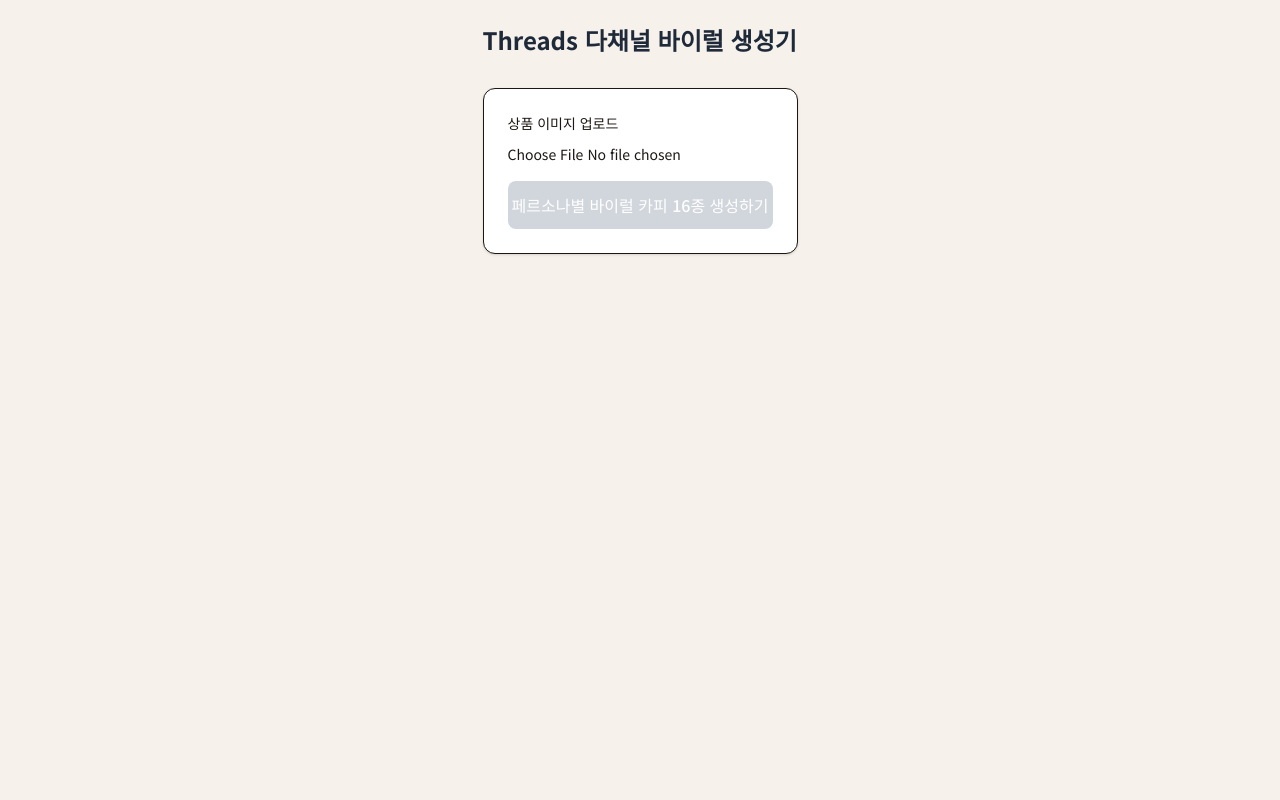
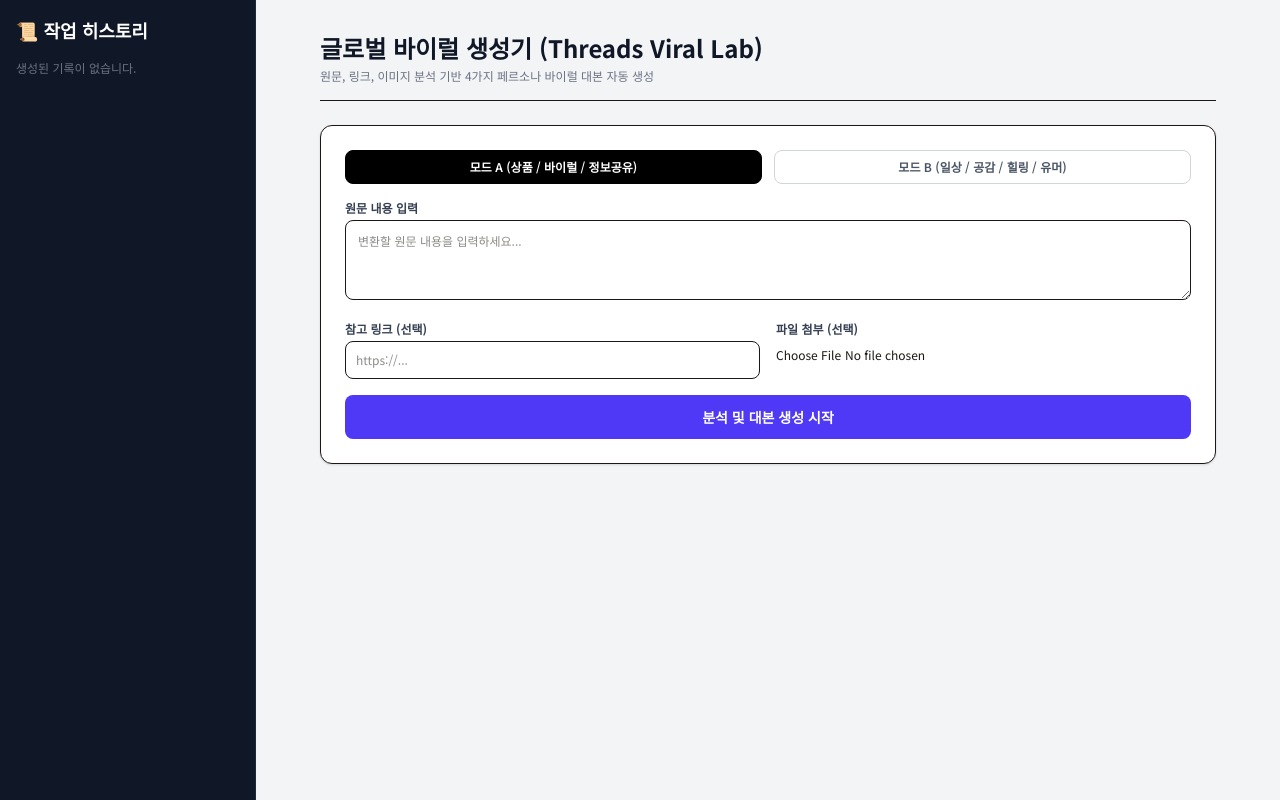
Before and after one commit to ilbon4955-glitch/threads-system, a Next.js app: page / in a window 1280 px wide. Built offline with nearby package versions, Linux system fonts and the light colour scheme.

Commit message:
Restore full UI and update to 4 personas with gemini-3.6-flash

```diff
--- a/src/app/page.tsx
+++ b/src/app/page.tsx
@@ -1,14 +1,22 @@
 "use client";
 
-import { useState } from "react";
+import { useState, useEffect } from "react";
 
 export default function Home() {
+  const [apiKey, setApiKey] = useState("");
+  const [mode, setMode] = useState("mode_a");
+  const [rawText, setRawText] = useState("");
+  const [sourceUrl, setSourceUrl] = useState("");
   const [image, setImage] = useState<File | null>(null);
   const [preview, setPreview] = useState<string | null>(null);
+
   const [loading, setLoading] = useState(false);
   const [result, setResult] = useState<any>(null);
-  const [copiedIndex, setCopiedIndex] = useState<string | null>(null);
+  const [history, setHistory] = useState<any[]>([]);
+  const [copiedId, setCopiedId] = useState<string | null>(null);
+  const [activeTab, setActiveTab] = useState<"jp" | "en">("jp");
 
+  // 이미지 업로드 처리
   const handleImageChange = (e: React.ChangeEvent<HTMLInputElement>) => {
     const file = e.target.files?.[0];
     if (file) {
@@ -19,15 +27,21 @@
     }
   };
 
-  const handleCopy = (text: string, id: string) => {
+  // 복사 처리 (클릭 시 꺼짐 방지)
+  const handleCopy = (e: React.MouseEvent, text: string, id: string) => {
+    e.preventDefault();
+    e.stopPropagation();
     navigator.clipboard.writeText(text);
-    setCopiedIndex(id);
-    setTimeout(() => setCopiedIndex(null), 2000);
+    setCopiedId(id);
+    setTimeout(() => setCopiedId(null), 2000);
   };
 
+  // 생성 요청 (폼 제출 시 튕김 방지 e.preventDefault 적용)
   const handleSubmit = async (e: React.FormEvent) => {
     e.preventDefault();
-    if (!preview) return alert("이미지를 업로드해주세요.");
+    if (!preview && !rawText && !sourceUrl) {
+      return alert("원문, 링크, 또는 이미지 중 하나 이상을 입력해주세요.");
+    }
 
     setLoading(true);
     setResult(null);
@@ -37,14 +51,26 @@
         method: "POST",
         headers: { "Content-Type": "application/json" },
         body: JSON.stringify({
-          imageBase64: preview,
-          mimeType: image?.type || "image/jpeg"
+          imageBase64: preview || "",
+          mimeType: image?.type || "image/jpeg",
+          rawText,
+          sourceUrl,
+          mode
         })
       });
 
       const data = await res.json();
       if (!res.ok) throw new Error(data.error || "생성 실패");
+
       setResult(data);
+      setHistory((prev) => [
+        {
+          id: Date.now(),
+          title: data.product_analysis?.summary_ko || "생성 결과",
+          data
+        },
+        ...prev
+      ]);
     } catch (err: any) {
       alert(err.message || "오류가 발생했습니다.");
     } finally {
@@ -53,89 +79,203 @@
   };
 
   return (
-    <main className="max-w-4xl mx-auto p-6 space-y-8">
-      <h1 className="text-2xl font-bold text-gray-800">Threads 다채널 바이럴 생성기</h1>
+    <div className="flex h-screen bg-gray-100 font-sans">
+      {/* 1. 좌측 히스토리 패널 */}
+      <aside className="w-64 bg-gray-900 text-white p-4 flex flex-col border-r border-gray-800">
+        <h2 className="text-lg font-bold mb-4 flex items-center gap-2">
+          📜 작업 히스토리
+        </h2>
+        <div className="flex-1 overflow-y-auto space-y-2">
+          {history.length === 0 ? (
+            <p className="text-xs text-gray-500">생성된 기록이 없습니다.</p>
+          ) : (
+            history.map((item) => (
+              <button
+                key={item.id}
+                onClick={() => setResult(item.data)}
+                className="w-full text-left p-2.5 rounded bg-gray-800 hover:bg-gray-700 text-xs text-gray-200 truncate"
+              >
+                {item.title}
+              </button>
+            ))
+          )}
+        </div>
+      </aside>
 
-      {/* 업로드 폼 */}
-      <form onSubmit={handleSubmit} className="space-y-4 bg-white p-6 rounded-xl border shadow-sm">
+      {/* 2. 중앙 메인 컨텐츠 영역 */}
+      <main className="flex-1 overflow-y-auto p-8 space-y-6">
+        <div className="max-w-4xl mx-auto space-y-6">
+          <header className="border-b pb-4">
+            <h1 className="text-2xl font-bold text-gray-900">
+              글로벌 바이럴 생성기 (Threads Viral Lab)
+            </h1>
+            <p className="text-xs text-gray-500 mt-1">
+              원문, 링크, 이미지 분석 기반 4가지 페르소나 바이럴 대본 자동 생성
+            </p>
+          </header>
+
+          {/* 입력 폼 */}
+          <form onSubmit={handleSubmit} className="bg-white p-6 rounded-xl border shadow-sm space-y-4">
+            {/* 모드 선택 */}
+            <div className="grid grid-cols-2 gap-3">
+              <button
+                type="button"
+                onClick={() => setMode("mode_a")}
+                className={`py-2 px-4 text-xs font-semibold rounded-lg border ${
+                  mode === "mode_a"
+                    ? "bg-black text-white border-black"
+                    : "bg-white text-gray-600 border-gray-300"
+                }`}
+              >
+                모드 A (상품 / 바이럴 / 정보공유)
+              </button>
+              <button
+                type="button"
+                onClick={() => setMode("mode_b")}
+                className={`py-2 px-4 text-xs font-semibold rounded-lg border ${
+                  mode === "mode_b"
+                    ? "bg-black text-white border-black"
+                    : "bg-white text-gray-600 border-gray-300"
+                }`}
+              >
+                모드 B (일상 / 공감 / 힐링 / 유머)
+              </button>
+            </div>
+
+            {/* 원문 입력 */}
             <div>
-          <label className="block text-sm font-medium mb-2">상품 이미지 업로드</label>
-          <input type="file" accept="image/*" onChange={handleImageChange} className="w-full text-sm" />
+              <label className="block text-xs font-bold text-gray-700 mb-1">원문 내용 입력</label>
+              <textarea
+                value={rawText}
+                onChange={(e) => setRawText(e.target.value)}
+                placeholder="변환할 원문 내용을 입력하세요..."
+                className="w-full h-20 p-3 text-xs border rounded-lg focus:outline-none focus:ring-1 focus:ring-black"
+              />
+            </div>
+
+            {/* 링크 및 파일 첨부 */}
+            <div className="grid grid-cols-1 md:grid-cols-2 gap-4">
+              <div>
+                <label className="block text-xs font-bold text-gray-700 mb-1">참고 링크 (선택)</label>
+                <input
+                  type="url"
+                  value={sourceUrl}
+                  onChange={(e) => setSourceUrl(e.target.value)}
+                  placeholder="https://..."
+                  className="w-full p-2.5 text-xs border rounded-lg"
+                />
+              </div>
+              <div>
+                <label className="block text-xs font-bold text-gray-700 mb-1">파일 첨부 (선택)</label>
+                <input
+                  type="file"
+                  accept="image/*"
+                  onChange={handleImageChange}
+                  className="w-full text-xs"
+                />
+              </div>
             </div>
 
             {preview && (
-          <div className="w-40 h-40 relative rounded border overflow-hidden">
+              <div className="w-24 h-24 relative rounded border overflow-hidden">
                 <img src={preview} alt="Preview" className="object-cover w-full h-full" />
               </div>
             )}
 
             <button
               type="submit"
-          disabled={loading || !preview}
-          className="w-full py-3 bg-black text-white rounded-lg font-medium hover:bg-gray-800 disabled:bg-gray-300"
+              disabled={loading}
+              className="w-full py-3 bg-indigo-600 hover:bg-indigo-700 text-white font-bold text-sm rounded-lg disabled:bg-gray-300"
             >
-          {loading ? "100만 뷰 바이럴 카피 생성 중..." : "페르소나별 바이럴 카피 16종 생성하기"}
+              {loading ? "분석 및 대본 생성 중..." : "분석 및 대본 생성 시작"}
             </button>
           </form>
 
           {/* 결과 영역 */}
           {result && (
-        <div className="space-y-8">
-          {/* 제품 분석 */}
+            <div className="space-y-6">
+              {/* 요약 및 바이럴 요인 */}
               <section className="bg-blue-50 p-5 rounded-xl border border-blue-100 space-y-2">
-            <h2 className="font-bold text-blue-900">🔍 제품 분석 및 바이럴 포인트</h2>
-            <p className="text-sm text-gray-700">{result.product_analysis?.summary_ko}</p>
-            <div className="flex gap-2 flex-wrap pt-2">
+                <h2 className="font-bold text-sm text-blue-900">🔍 원문 요약 및 바이럴 분석</h2>
+                <p className="text-xs text-gray-700">{result.product_analysis?.summary_ko}</p>
+                <div className="flex gap-2 flex-wrap pt-1">
                   {result.product_analysis?.viral_factors?.map((v: string, idx: number) => (
-                <span key={idx} className="bg-blue-200 text-blue-800 text-xs px-2.5 py-1 rounded-full">
+                    <span key={idx} className="bg-blue-200 text-blue-800 text-[11px] px-2 py-0.5 rounded-full">
                       #{v}
                     </span>
                   ))}
                 </div>
               </section>
 
-          {/* 키워드 복사 */}
-          <section className="bg-gray-50 p-5 rounded-xl border space-y-3">
-            <h2 className="font-bold text-gray-800">🏷️ 소싱 검색 키워드</h2>
-            <div className="grid grid-cols-1 md:grid-cols-3 gap-3 text-sm">
+              {/* 검색 키워드 */}
+              <section className="bg-gray-50 p-4 rounded-xl border space-y-2">
+                <h2 className="font-bold text-xs text-gray-800">🏷️ 소싱 검색 키워드</h2>
+                <div className="grid grid-cols-1 md:grid-cols-3 gap-2">
                   {Object.entries(result.search_keywords || {}).map(([key, val]: [string, any]) => (
-                <div key={key} className="flex items-center justify-between bg-white p-3 rounded border">
-                  <span className="font-semibold uppercase text-xs text-gray-500">{key}:</span>
-                  <span className="font-medium text-gray-800 truncate mx-2">{val}</span>
+                    <div key={key} className="flex items-center justify-between bg-white p-2 rounded border text-xs">
+                      <span className="font-bold uppercase text-gray-400">{key}:</span>
+                      <span className="truncate mx-1 text-gray-800 font-medium">{val}</span>
                       <button
-                    onClick={() => handleCopy(val, key)}
-                    className="text-xs bg-gray-100 hover:bg-gray-200 px-2 py-1 rounded"
+                        type="button"
+                        onClick={(e) => handleCopy(e, val, key)}
+                        className="text-[10px] bg-gray-100 hover:bg-gray-200 px-2 py-1 rounded"
                       >
-                    {copiedIndex === key ? "복사됨!" : "복사"}
+                        {copiedId === key ? "복사됨" : "복사"}
                       </button>
                     </div>
                   ))}
                 </div>
               </section>
 
-          {/* 일본어 쓰레드 16종 (4 페르소나 x 4개) */}
-          <section className="space-y-6">
-            <h2 className="text-xl font-bold text-gray-900">🇯🇵 일본어 Threads 바이럴 카피 (16종)</h2>
-            <div className="grid grid-cols-1 gap-6">
+              {/* 언어 선택 탭 */}
+              <div className="flex border-b border-gray-200 space-x-4">
+                <button
+                  type="button"
+                  onClick={() => setActiveTab("jp")}
+                  className={`pb-2 text-sm font-bold border-b-2 ${
+                    activeTab === "jp"
+                      ? "border-indigo-600 text-indigo-600"
+                      : "border-transparent text-gray-400"
+                  }`}
+                >
+                  🇯🇵 일본어 Threads (16종 - 4개 페르소나)
+                </button>
+                <button
+                  type="button"
+                  onClick={() => setActiveTab("en")}
+                  className={`pb-2 text-sm font-bold border-b-2 ${
+                    activeTab === "en"
+                      ? "border-indigo-600 text-indigo-600"
+                      : "border-transparent text-gray-400"
+                  }`}
+                >
+                  🇺🇸 영어 Threads (8종)
+                </button>
+              </div>
+
+              {/* 일본어 16종 (4 페르소나) */}
+              {activeTab === "jp" && (
+                <div className="space-y-6">
                   {result.japanese_copies?.map((group: any, gIdx: number) => (
-                <div key={gIdx} className="bg-white p-5 rounded-xl border shadow-sm space-y-4">
-                  <h3 className="font-bold text-lg text-indigo-600 border-b pb-2">
+                    <div key={gIdx} className="bg-white p-5 rounded-xl border space-y-3">
+                      <h3 className="font-bold text-sm text-indigo-600 border-b pb-2">
                         {group.persona_title_ko || group.persona}
                       </h3>
                       <div className="grid grid-cols-1 md:grid-cols-2 gap-4">
                         {group.copies?.map((item: any, cIdx: number) => {
-                      const copyId = `jp-${gIdx}-${cIdx}`;
+                          const id = `jp-${gIdx}-${cIdx}`;
                           return (
-                        <div key={cIdx} className="bg-gray-50 p-4 rounded-lg border flex flex-col justify-between">
+                            <div key={cIdx} className="bg-gray-50 p-3 rounded-lg border flex flex-col justify-between">
                               <div>
-                            <p className="text-xs text-gray-400 mb-1">한국어 번역: {item.jp_ko}</p>
-                            <p className="whitespace-pre-wrap text-sm text-gray-800 font-medium">{item.jp}</p>
+                                <p className="text-[11px] text-gray-400 mb-1">해석: {item.jp_ko}</p>
+                                <p className="whitespace-pre-wrap text-xs text-gray-800 font-medium">{item.jp}</p>
                               </div>
                               <button
-                            onClick={() => handleCopy(item.jp, copyId)}
-                            className="mt-3 w-full py-1.5 text-xs bg-black text-white rounded hover:bg-gray-800"
+                                type="button"
+                                onClick={(e) => handleCopy(e, item.jp, id)}
+                                className="mt-3 w-full py-1 text-xs bg-black text-white rounded hover:bg-gray-800"
                               >
-                            {copiedIndex === copyId ? "복사 완료!" : "일본어 카피 복사"}
+                                {copiedId === id ? "복사 완료!" : "카피 복사"}
                               </button>
                             </div>
                           );
@@ -144,25 +284,50 @@
                     </div>
                   ))}
                 </div>
-          </section>
+              )}
 
-          {/* 댓글 (링크 유도 방지) */}
-          <section className="bg-white p-5 rounded-xl border shadow-sm space-y-3">
-            <h2 className="font-bold text-gray-800">💬 댓글용 자연스러운 실사용 후기</h2>
+              {/* 영어 8종 */}
+              {activeTab === "en" && (
+                <div className="grid grid-cols-1 md:grid-cols-2 gap-4">
+                  {result.english_copies?.map((item: any, idx: number) => {
+                    const id = `en-${idx}`;
+                    return (
+                      <div key={idx} className="bg-white p-4 rounded-xl border flex flex-col justify-between space-y-2">
+                        <div>
+                          <p className="text-[11px] text-gray-400 mb-1">해석: {item.en_ko}</p>
+                          <p className="whitespace-pre-wrap text-xs text-gray-800 font-medium">{item.en}</p>
+                        </div>
+                        <button
+                          type="button"
+                          onClick={(e) => handleCopy(e, item.en, id)}
+                          className="w-full py-1 text-xs bg-black text-white rounded hover:bg-gray-800"
+                        >
+                          {copiedId === id ? "복사 완료!" : "카피 복사"}
+                        </button>
+                      </div>
+                    );
+                  })}
+                </div>
+              )}
+
+              {/* 댓글 섹션 */}
+              <section className="bg-white p-5 rounded-xl border space-y-3">
+                <h2 className="font-bold text-xs text-gray-800">💬 댓글용 자연스러운 실사용 후기</h2>
                 <div className="space-y-2">
                   {result.comments?.map((c: any, idx: number) => {
-                const commentId = `comment-${idx}`;
+                    const id = `comment-${idx}`;
                     return (
-                  <div key={idx} className="flex justify-between items-center bg-gray-50 p-3 rounded border text-sm">
+                      <div key={idx} className="flex justify-between items-center bg-gray-50 p-2.5 rounded border text-xs">
                         <div>
-                      <p className="text-xs text-gray-400">{c.jp_comment_ko}</p>
+                          <p className="text-[10px] text-gray-400">{c.jp_comment_ko}</p>
                           <p className="font-medium text-gray-800">{c.jp_comment}</p>
                         </div>
                         <button
-                      onClick={() => handleCopy(c.jp_comment, commentId)}
-                      className="text-xs bg-gray-200 hover:bg-gray-300 px-3 py-1.5 rounded"
+                          type="button"
+                          onClick={(e) => handleCopy(e, c.jp_comment, id)}
+                          className="text-[10px] bg-gray-200 hover:bg-gray-300 px-2 py-1 rounded"
                         >
-                      {copiedIndex === commentId ? "복사됨" : "복사"}
+                          {copiedId === id ? "복사됨" : "복사"}
                         </button>
                       </div>
                     );
@@ -171,6 +336,8 @@
               </section>
             </div>
           )}
+        </div>
       </main>
+    </div>
   );
 }
```
Also changed, not shown: src/app/api/generate/route.ts (+35 -30 lines). Lines whose indentation alone changed are shown as unchanged.
